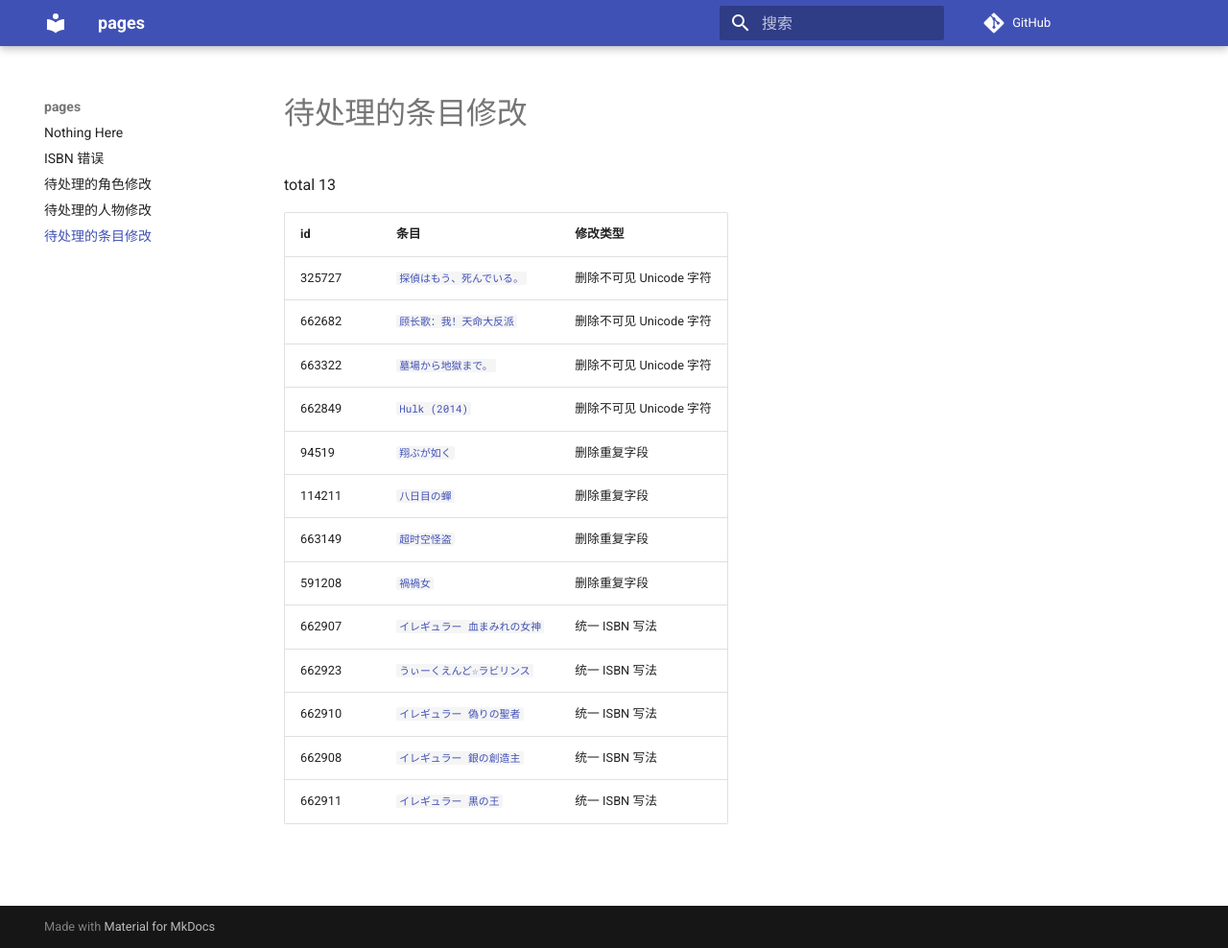
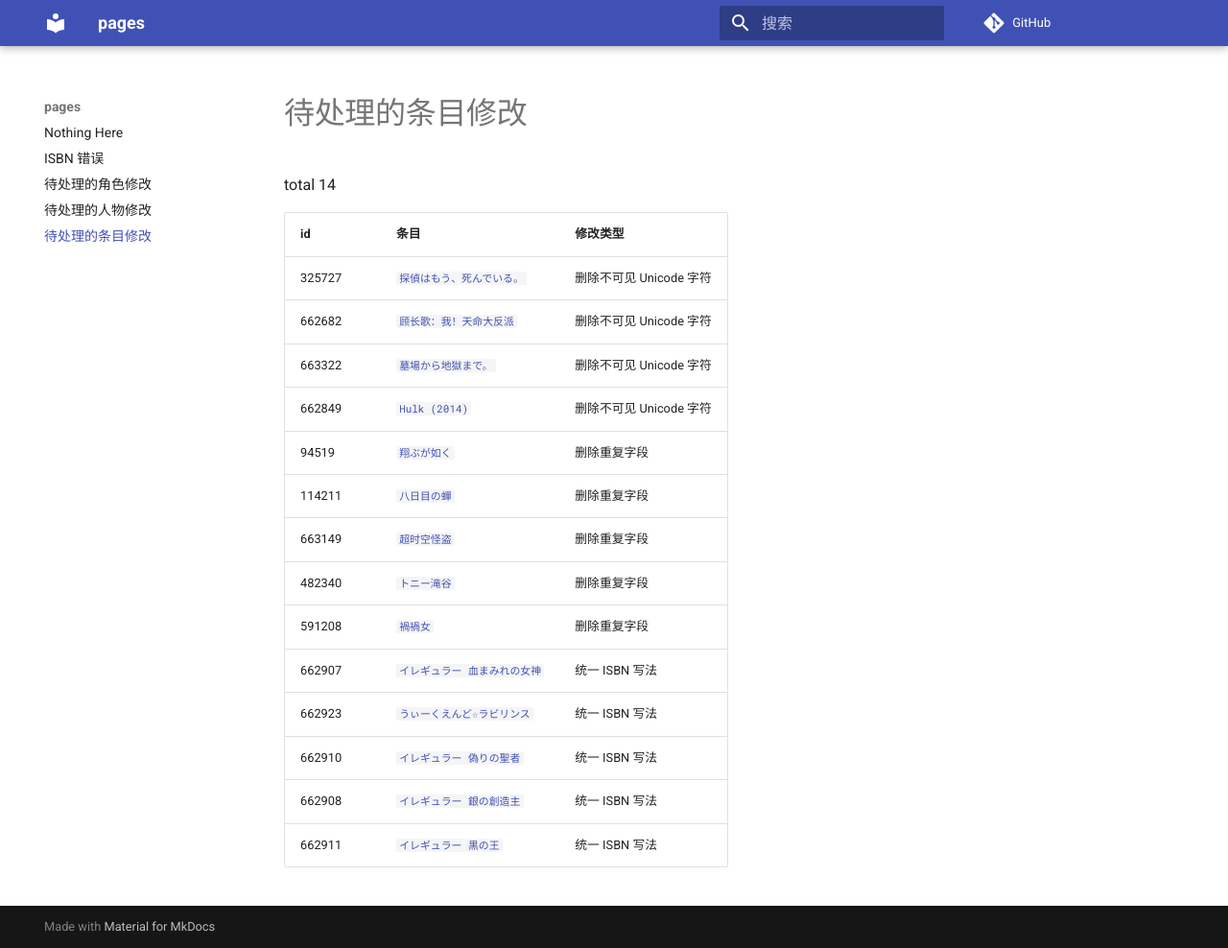
Before and after one commit to trim21/bangumi-pages, an MkDocs documentation site: the page built from docs/pending-subject-changes.md, in a window 1280 px wide and 988 px high. Shown: the whole window at 96% size. Built offline with MkDocs 1.6.1 and Material for MkDocs 9.7.7, drawn with Linux system fonts in a browser that asks for light colours; comment, search, counter and statistics services are not loaded.

Commit message:
update pending-changes.md

```diff
--- a/docs/pending-subject-changes.md
+++ b/docs/pending-subject-changes.md
@@ -1,6 +1,6 @@
 # 待处理的条目修改
 
-total 13
+total 14
 
 | id | 条目 | 修改类型 |
 | --- | --- | --- |
@@ -11,6 +11,7 @@ total 13
 | 94519 | [`翔ぶが如く`](https://bgm.tv/subject/94519) | 删除重复字段 |
 | 114211 | [`八日目の蟬`](https://bgm.tv/subject/114211) | 删除重复字段 |
 | 663149 | [`超时空怪盗`](https://bgm.tv/subject/663149) | 删除重复字段 |
+| 482340 | [`トニー滝谷`](https://bgm.tv/subject/482340) | 删除重复字段 |
 | 591208 | [`禍禍女`](https://bgm.tv/subject/591208) | 删除重复字段 |
 | 662907 | [`イレギュラー 血まみれの女神`](https://bgm.tv/subject/662907) | 统一 ISBN 写法 |
 | 662923 | [`うぃーくえんど☆ラビリンス`](https://bgm.tv/subject/662923) | 统一 ISBN 写法 |
```
